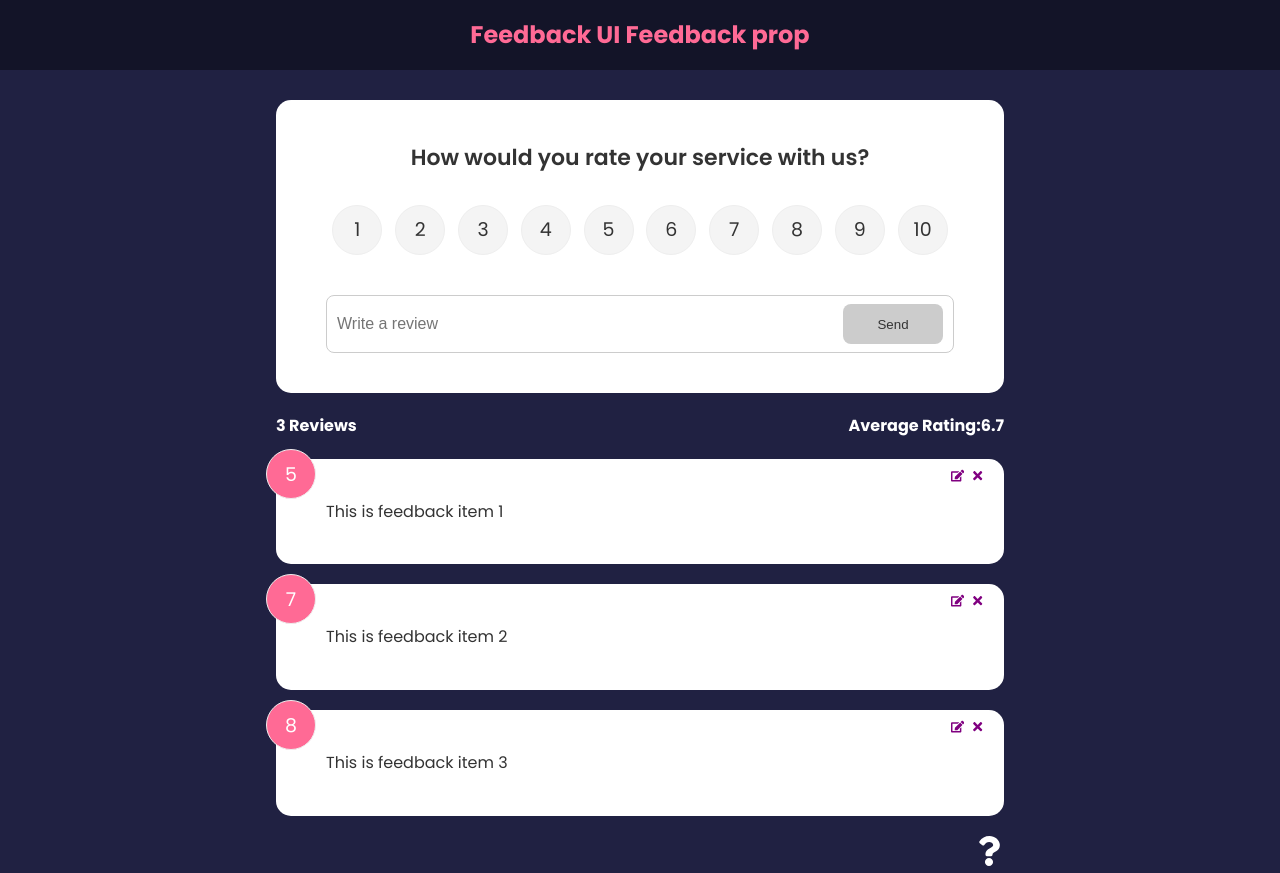
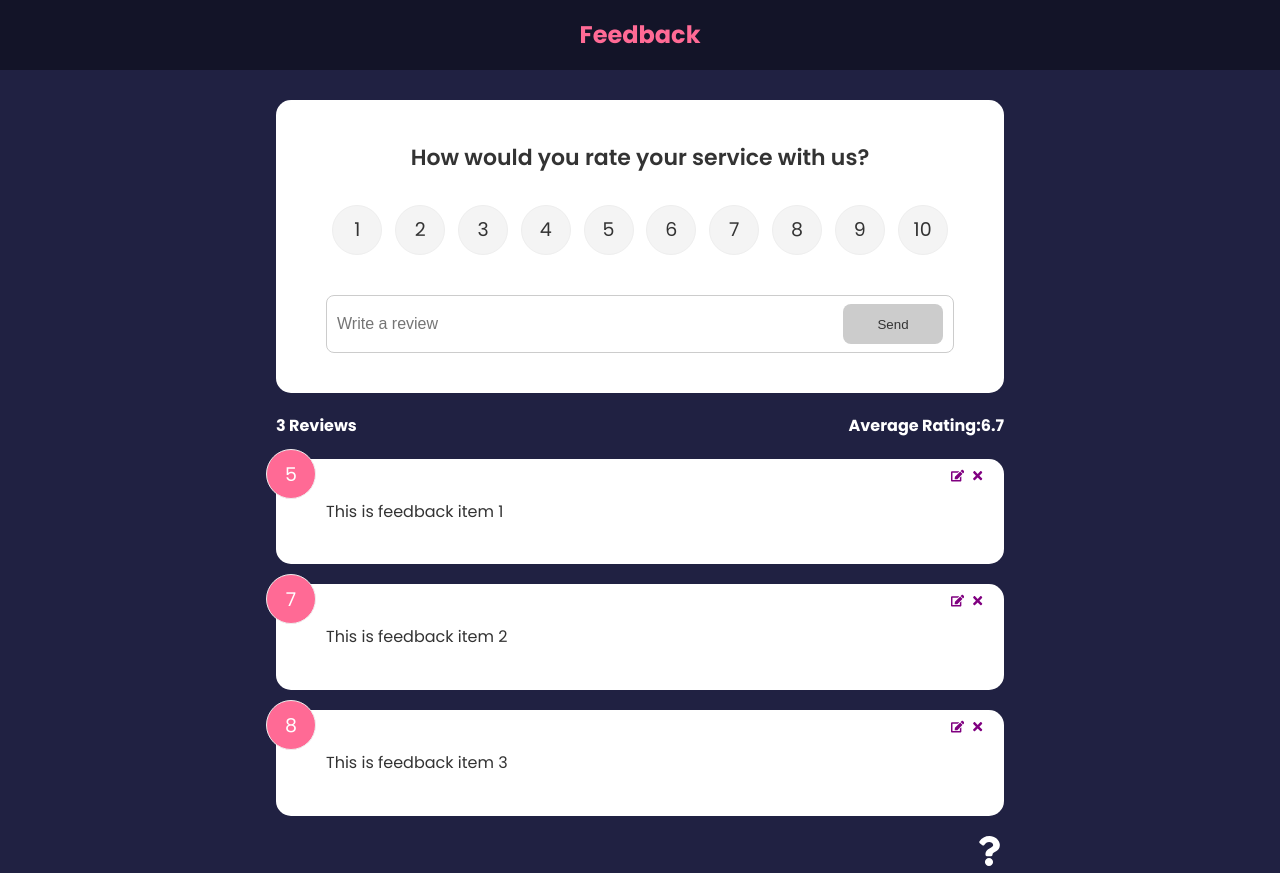
Before and after one commit to Vishakhasenthilnathan/FeedBackReview_React, a React (Create React App) app: page / in a window 1280 px wide. Built offline with nearby package versions, Linux system fonts and the light colour scheme.

Commit message:
Latest with backend api - json server

```diff
--- a/src/components/Header.jsx
+++ b/src/components/Header.jsx
@@ -9,14 +9,14 @@ function Header({text, bgColor, textColor}) {
   return (
     <header style={headerStyles}>
         <div className="container">
-            <h2>Feedback UI {text}</h2>
+            <h2>{text}</h2>
         </div>
     </header>
   )
 }
 
 Header.defaultProps = {
-    text: 'Feedback prop',
+    text: 'Feedback',
     bgColor: 'rgba(0,0,0,0.4)',
     textColor: '#ff6a95'
 }
```
